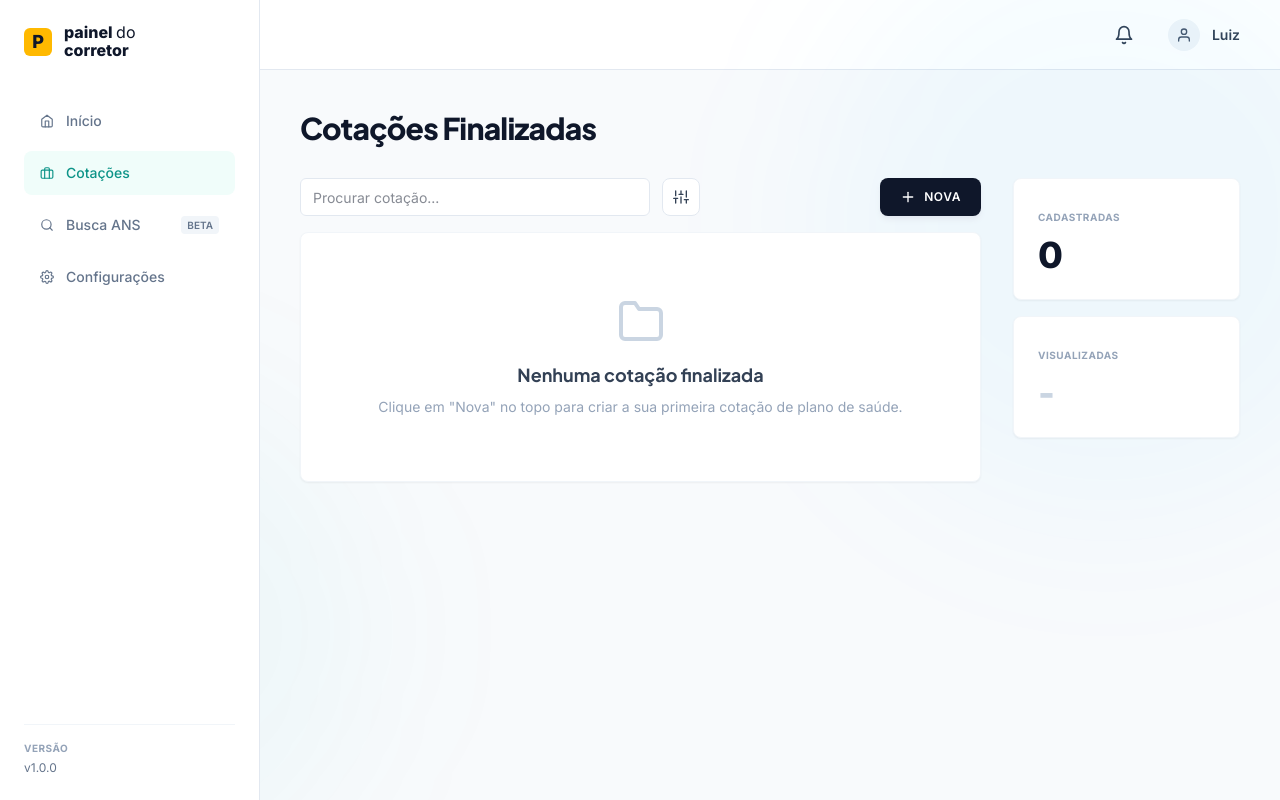
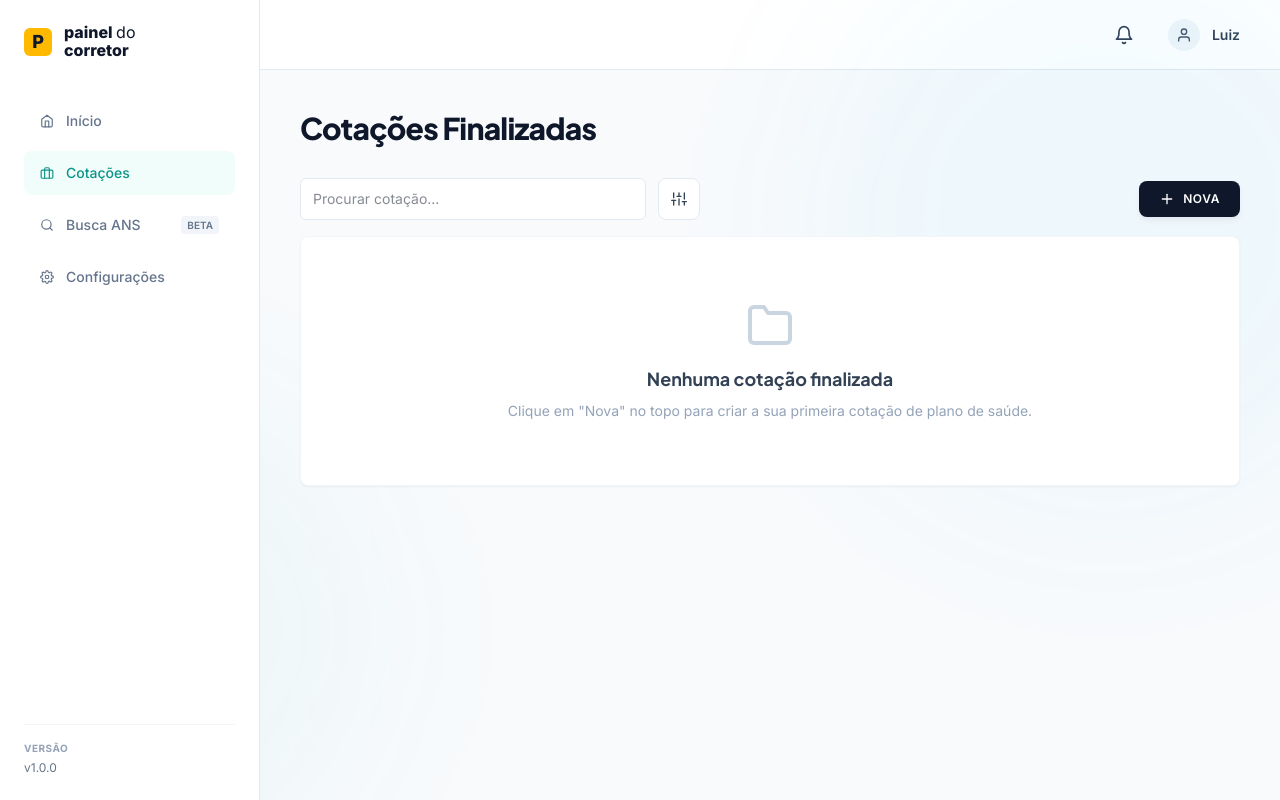
Before and after one commit to EdDevFront/painel-corretor, a Next.js app: page /cotacoes in a window 1280 px wide. Built offline with nearby package versions, Linux system fonts and the light colour scheme.

Commit message:
fix(list): remove metrics sidebar column, stretch list to full-width, and align filter button perfectly

```diff
--- a/src/domains/quotation/components/QuotationList.tsx
+++ b/src/domains/quotation/components/QuotationList.tsx
@@ -48,8 +48,7 @@ export function QuotationList({
         <h1 className="text-3xl font-extrabold text-slate-900 tracking-tight">Cotações Finalizadas</h1>
       </div>
 
-      <div className="flex gap-8 items-start flex-wrap">
-        <div className="flex-3 min-w-[300px]">
+      <div className="w-full">
         {/* Controls Bar */}
         <div className="flex justify-between gap-4 mb-4 items-center">
           {/* Grouped Search and Sliders on the left */}
@@ -59,20 +58,20 @@ export function QuotationList({
                 placeholder="Procurar cotação..."
                 value={search}
                 onChange={(e) => setSearch(e.target.value)}
-                  className="h-[38px] py-1 px-3"
+                className="py-1 px-3"
                 hideErrorSpace={true}
               />
             </div>
             <IconButton
               type="button"
               onClick={() => setShowFilters(!showFilters)}
-                className={`h-[38px] w-[38px] transition-colors ${showFilters ? "bg-teal-50 border-teal-200 text-teal-600" : ""}`}
+              className={`h-[42px] w-[42px] transition-colors border border-slate-200 hover:border-slate-300 ${showFilters ? "bg-teal-50 border-teal-200 text-teal-600" : ""}`}
             >
               <FiSliders />
             </IconButton>
           </div>
 
-            <Button onClick={onNewQuotation} className="h-[38px]">
+          <Button onClick={onNewQuotation}>
             <FiPlus className="text-base" /> Nova
           </Button>
         </div>
@@ -102,7 +101,7 @@ export function QuotationList({
                   setSelectedMode("");
                   setShowFilters(false);
                 }}
-                  className="h-[38px] text-red-500 hover:text-red-600 hover:bg-red-50 border-red-200 hover:border-red-300 transition-colors normal-case"
+                className="text-red-500 hover:text-red-600 hover:bg-red-50 border-red-200 hover:border-red-300 transition-colors normal-case"
               >
                 Limpar Filtros
               </Button>
@@ -171,19 +170,6 @@ export function QuotationList({
           </div>
         )}
       </div>
-
-        {/* Metrics Column */}
-        <div className="flex-1 min-w-[220px] flex flex-col gap-4">
-          <div className="bg-white border border-slate-100 rounded-lg p-6 shadow-xs">
-            <span className="text-[10px] uppercase font-bold tracking-wider text-slate-400">Cadastradas</span>
-            <div className="text-4xl font-extrabold text-slate-900 mt-2">{completedQuotes.length}</div>
-          </div>
-          <div className="bg-white border border-slate-100 rounded-lg p-6 shadow-xs">
-            <span className="text-[10px] uppercase font-bold tracking-wider text-slate-400">Visualizadas</span>
-            <div className="text-4xl font-extrabold text-slate-300 mt-2">-</div>
-          </div>
-        </div>
-      </div>
     </div>
   );
 }
```
Lines whose indentation alone changed are shown as unchanged.
